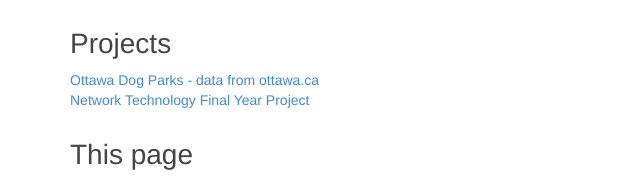
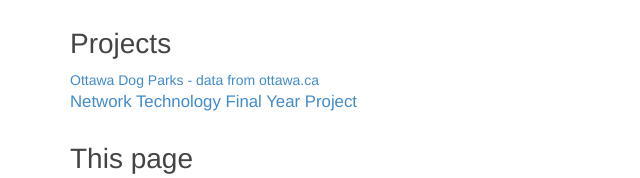
Before and after one commit to robertbarrett/robertbarrett.github.io, a plain HTML site: page index.html in a window 1280 px wide. Shown: the part 423-601 px from the top of the page, 0-640 px from the left. Drawn offline with nearby package versions, Linux system fonts and the light colour scheme.

Commit message:
Update index.html

```diff
--- a/index.html
+++ b/index.html
@@ -180,8 +180,8 @@ hr {border-color: #ddd;}
 <div id="projects" class="page-section">
 	<div class="container">
 		<h2>Projects</h2>
-		<a href="https://www.google.com/maps/d/viewer?mid=zHCNWtNx7vmY.k9inOfiPCxRk"> Ottawa Dog Parks - data from ottawa.ca</a><br/>
-		<a href="https://sdn-network-technology-project.github.io/DynamicTrafficDiversionInSDN.pdf">Network Technology Final Year Project</a>
+		<a href="https://www.google.com/maps/d/viewer?mid=zHCNWtNx7vmY.k9inOfiPCxRk"> Ottawa Dog Parks - data from ottawa.ca</a>
+		<p><a href="https://sdn-network-technology-project.github.io/DynamicTrafficDiversionInSDN.pdf">Network Technology Final Year Project</a>
 	</div>
 
 	<!--/.container-->
```
